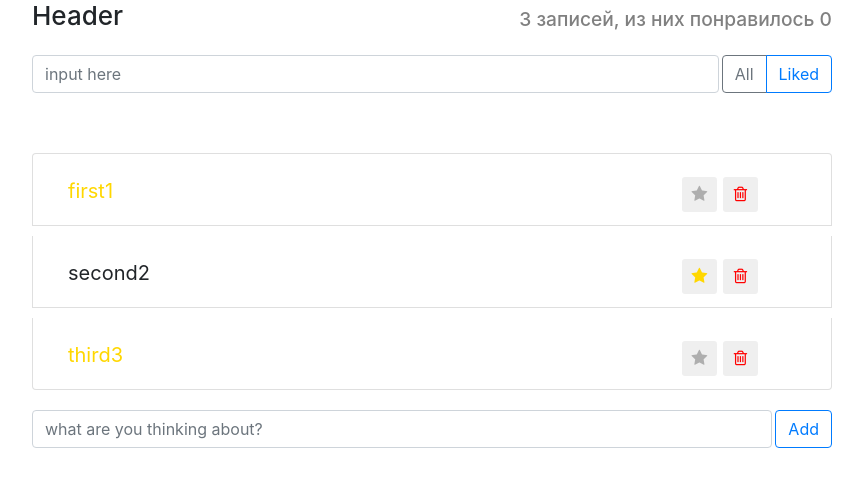
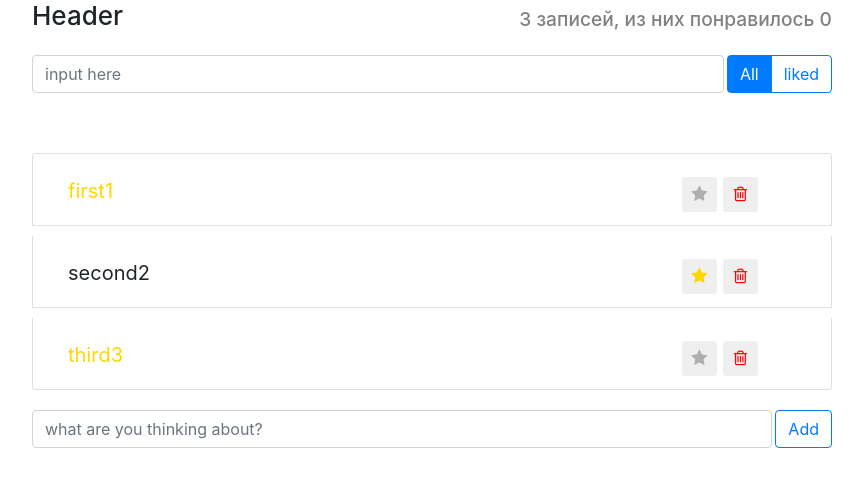
Before and after one commit to gitSergeyhab/React_2, a React (Create React App) app: page / in a window 1280 px wide. Shown: the top 486 px of the page, without its empty margins (208-1071 px from the left). Built offline with nearby package versions, Linux system fonts and the light colour scheme.

Commit message:
finish of my first react: filters

```diff
--- a/src/components/app/app.js
+++ b/src/components/app/app.js
@@ -28,7 +28,8 @@ class App extends React.Component {
                 {label: "second2", important: false, liked: false, id: 2},
                 {label: "third3", important: true, liked: false, id: 3}
             ],
-            term: ''
+            term: '',
+            filter: 'All'
         };
         this.maxId = 3;
         this.deleteItem = this.deleteItem.bind(this);
@@ -36,6 +37,7 @@ class App extends React.Component {
         this.onToggleImportant = this.onToggleImportant.bind(this);
         this.onToggleLiked = this.onToggleLiked.bind(this);
         this.onUpdateSearch = this.onUpdateSearch.bind(this);
+        this.onFilterSelect = this.onFilterSelect.bind(this)
     }
 
     addItem(text) {
@@ -77,20 +79,30 @@ class App extends React.Component {
         })
     }
 
-    searchPosts(items, term) {
+    searchPosts(items, term, filter) {
         if (!term.length) return items;
         return items.filter(item => item.label.indexOf(term) > -1);
+    }
+
+    filterPosts(items, filter) {
+        if (filter === "All") return items;
+        return items.filter(item => item[filter])
     }
 
     onUpdateSearch(term) {
         this.setState({term})
     }
 
+    onFilterSelect(filter) {
+        this.setState({filter})
+    }
+
     render() {
-        const liked = this.state.data.filter(post => post.liked).length;
-        const allPosts = this.state.data.length;
+        const {data, term, filter} = this.state;
+        const liked = data.filter(post => post.liked).length;
+        const allPosts = data.length;
 
-        const visiblePosts = this.searchPosts(this.state.data, this.state.term);
+        const visiblePosts = this.filterPosts(this.searchPosts(data, term, filter), filter);
         return (
             <div className='app'>
             <AppHeader
@@ -100,7 +112,9 @@ class App extends React.Component {
             <div className='search-panel d-flex'>
                 <SearchPanel
                     onUpdateSearch={this.onUpdateSearch}/>
-                <PostStatusFilter/>
+                <PostStatusFilter
+                    filter={filter}
+                    onFilterSelect={this.onFilterSelect}/>
             </div>
             <PostList
                 posts={visiblePosts}
--- a/src/components/post-status-filter/post-status-filter.js
+++ b/src/components/post-status-filter/post-status-filter.js
@@ -2,13 +2,33 @@ import React from 'react';
 
 import './post-status-filter.css'
 
-const PostStatusFilter = () => {
-    return (
-        <div className='btn-group'>
-            <button type='button' className='btn btn-outline-secondary'> All</button>
-            <button type='button' className='btn btn-outline-primary'>Liked</button>
-        </div>
-    )
+class PostStatusFilter extends React.Component {
+    constructor(props) {
+        super(props)
+        this.buttons = ['All', 'liked'];
+    }
+
+    render() {
+        const myButtons = this.buttons.map(item => {
+
+            const active = item === this.props.filter;
+            const classN = active ? "btn-primary" : "btn-outline-primary";
+            const classNname = `btn ${classN}`;
+
+
+            return (
+                <button key={item} type='button' className={classNname}
+                onClick={() => this.props.onFilterSelect(item)} >{item}</button>
+            )
+        })
+        return (
+            <div className='btn-group'>
+                {myButtons}
+                {/* <button type='button' className='btn btn-outline-secondary'> All</button>
+                <button type='button' className='btn btn-outline-primary'>Liked</button> */}
+            </div>
+        )
+    }
 };
 
 export default PostStatusFilter
```
Also changed, not shown: 1 other file (tests, documents, lock files or other folders).
